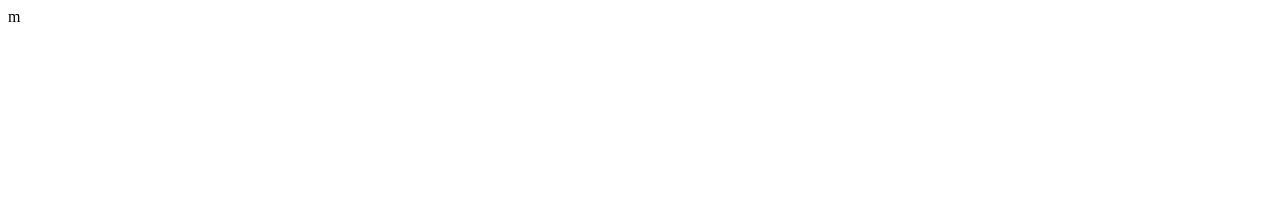
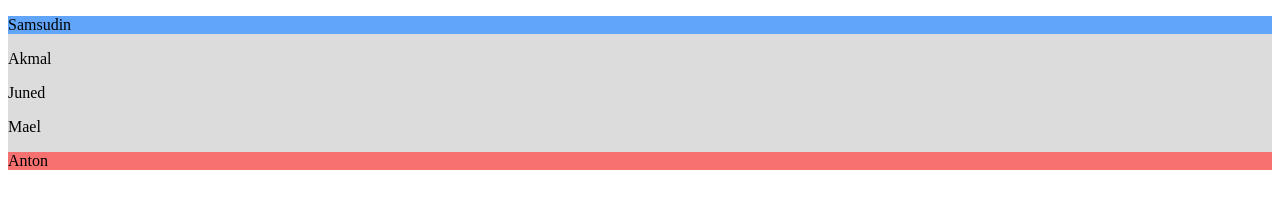
Before and after one commit to abrnsyh/CSS, a plain HTML site: page selector.html in a window 1280 px wide. Drawn offline with Linux system fonts and the light colour scheme.

Commit message:
Work Done

```diff
--- a/selector.css
+++ b/selector.css
@@ -0,0 +1,15 @@
+.daftar-siswa {
+    background-color: gainsboro;
+}
+
+.daftar-siswa p:first-child {
+    background-color: #60A5FA;
+}
+
+.daftar-siswa p:last-child {
+    background-color: #F87171;
+}
+
+.daftar-siswa p:hover {
+    background-color: #E5E7EB;
+}
--- a/selector.html
+++ b/selector.html
@@ -8,6 +8,12 @@
     <link rel="stylesheet" href="selector.css">
 </head>
 <body>
-
+    <div class="daftar-siswa">
+        <p>Samsudin</p>
+        <p>Akmal</p>
+        <p>Juned</p>
+        <p>Mael</p>
+        <p>Anton</p>
+    </div>
 </body>
-</html>m
+</html>
```
